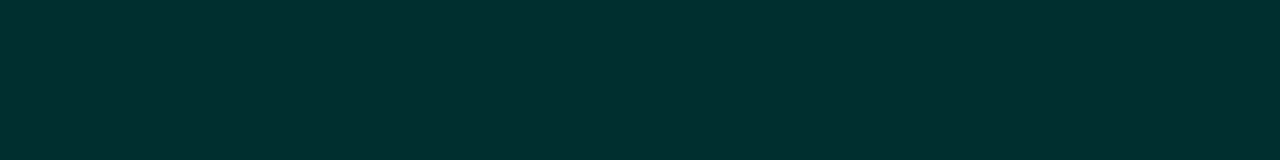
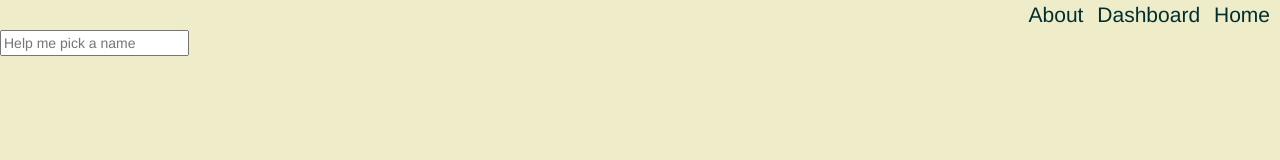
Before and after one commit to Jmedders/projectbrochure, a website: page public/index.html in a window 1280 px wide. Drawn offline with nearby package versions, Linux system fonts and the light colour scheme; some packages are replaced by stand-ins of ours.

Commit message:
minor updates, styling, implemented links for routes

```diff
--- a/public/index.html
+++ b/public/index.html
@@ -3,6 +3,7 @@
 <head>
   <meta charset="UTF-8">
   <title>Document</title>
+  <link rel="stylesheet" href="https://maxcdn.bootstrapcdn.com/bootstrap/3.3.6/css/bootstrap.min.css" integrity="sha384-1q8mTJOASx8j1Au+a5WDVnPi2lkFfwwEAa8hDDdjZlpLegxhjVME1fgjWPGmkzs7" crossorigin="anonymous">
   <link rel="stylesheet" href="stylesheets/style.css">
   <script src="https://ajax.googleapis.com/ajax/libs/angularjs/1.5.7/angular.min.js"></script>
   <script src="https://ajax.googleapis.com/ajax/libs/angularjs/1.5.5/angular-route.js"></script>
@@ -12,7 +13,14 @@
   <script src="javascripts/directives/directives.js" charset="utf-8"></script>
 </head>
 <body>
-
+  <div class="text-right">
+    <header class="navigation">
+        <a class="coolheaderfont" ng-href="#/about">About</a>
+        <a class="coolheaderfont" ng-href="#/dashboard">Dashboard</a>
+        <a class="coolheaderfont" ng-href="#/">Home</a>
+        <button ng-click="view.logout()" ng-show="user" class="logout">Log Out</button>
+    </header>
+  </div>
   <main ng-view></main>
 </body>
 </html>
--- a/public/stylesheets/sass/base/_typography.scss
+++ b/public/stylesheets/sass/base/_typography.scss
@@ -1,3 +1,11 @@
 body {
   background: $backgroundColor;
 }
+.coolheaderfont {
+  color: $infoHoverFont;
+  font-size: 1.5em;
+  padding-right: 10px;
+  &:hover {
+    color: $activeColor;
+  }
+}
--- a/public/stylesheets/sass/helpers/_variables.scss
+++ b/public/stylesheets/sass/helpers/_variables.scss
@@ -1,7 +1,7 @@
 $fontHeadings: #E6E2AF;
-$backgroundColor: #002F2F;
+$backgroundColor: #EFECCA;
 $activeColor: #C84663;
-$infoHoverFont: #EFECCA;
+$infoHoverFont: #002F2F;
 $listFont: #A7A37E;
 $buttonColor1: #00d6f7;
 $mainButtonColor: #19c8e3;
--- a/public/views/landing.html
+++ b/public/views/landing.html
@@ -0,0 +1,2 @@
+<input type="text" ng-model="view.whatsmynameagain" placeholder="Help me pick a name">
+{{view.whatsmynameagain}}
```
Also changed, not shown: public/stylesheets/style.css, 1 other file.
